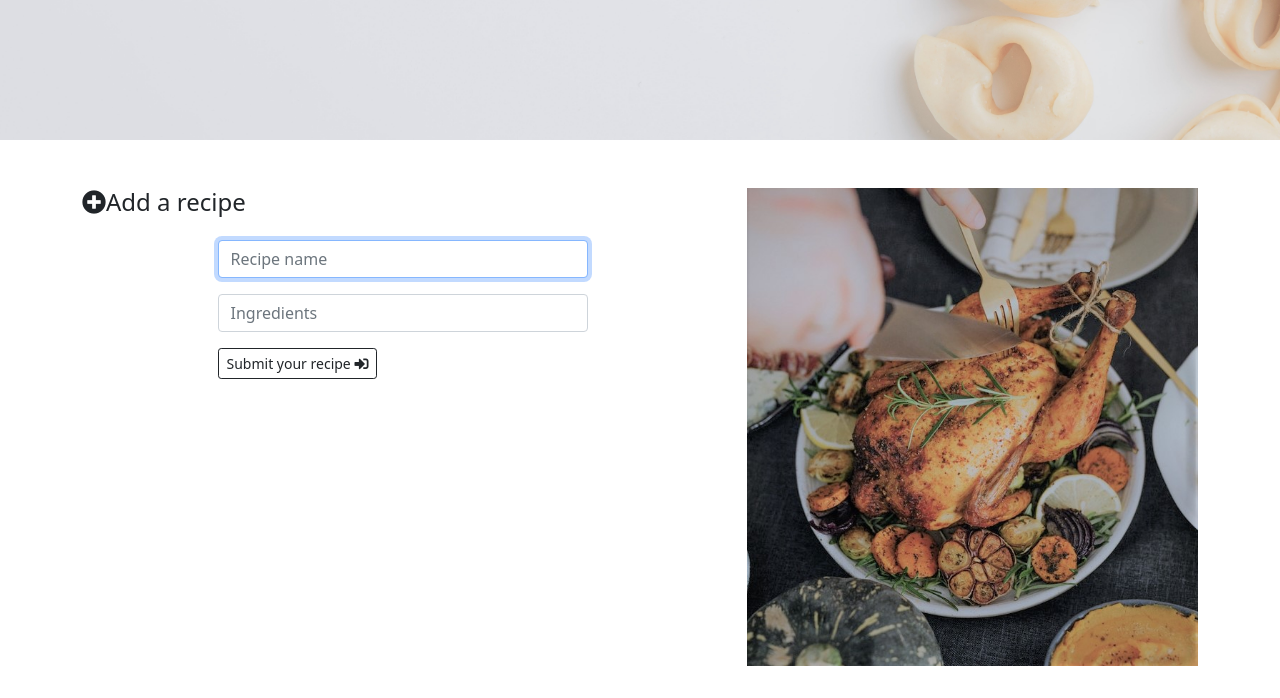
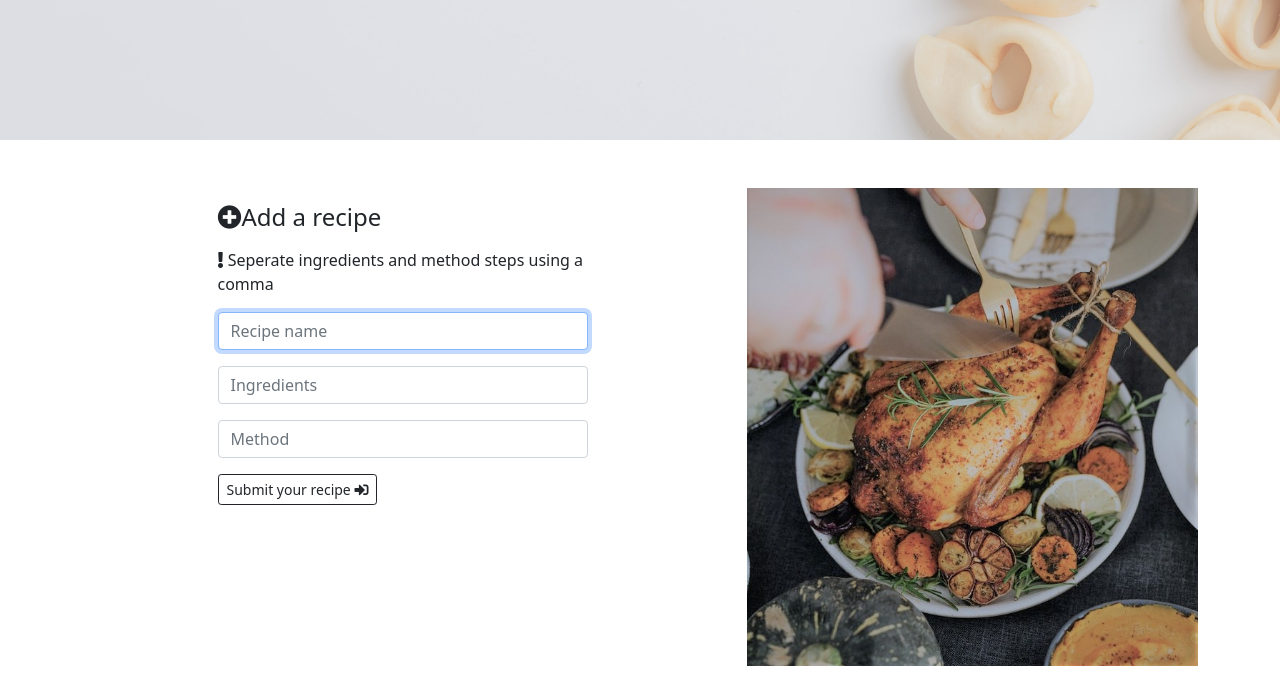
Before and after one commit to Code-Institute-Submissions/Chloe-O-C-O-O-K-Milestone-Project-3, a Flask app: page /add_recipe in a window 1280 px wide. Shown: the part 420-1118 px from the top of the page. Run offline with Flask 2, Linux system fonts and the light colour scheme; some libraries are stand-ins or nearby versions.

Commit message:
further styling to add recipe form

```diff
--- a/templates/add_recipe.html
+++ b/templates/add_recipe.html
@@ -4,18 +4,31 @@
 <div class="container">
     <div class="row featurette mt-5">
         <div class="col-md-7">
-            <h4><i class="fas fa-plus-circle"></i>Add a recipe</h4>
+
             <form class="form-width" method="POST" action="">
+                <h4 class="mb-3"><i class="fas fa-plus-circle"></i>Add a recipe</h4>
+                <p><i class="fas fa-exclamation"></i> Seperate ingredients and method steps using a comma</p>
 
                 <!--Recipe name-->
 
-                <label for="recipename" class="sr-only">Recipe name</label>
-                <input type="text" name="recipename" id="recipename" class="form-control" placeholder="Recipe name"
+                <label for="recipe_name" class="sr-only">Recipe name</label>
+                <input type="text" name="recipe_name" id="recipe_name" class="form-control" placeholder="Recipe name"
                     required autofocus />
+
+                <!--Category-->
+
+
+                <!--Ingredients-->
 
                 <label for="ingredients" class="sr-only">Ingredients</label>
                 <input type="text" name="ingredients" id="ingredients" class="form-control mt-3"
                     placeholder="Ingredients" required autofocus />
+
+                <!--Method-->
+
+                <label for="method" class="sr-only">Method</label>
+                <input type="text" name="method" id="method" class="form-control mt-3" placeholder="Method" required
+                    autofocus />
 
                 <!--Submit button-->
                 <button class="btn btn-outline-dark btn-sm mt-3" type="submit">Submit your recipe <i
```
